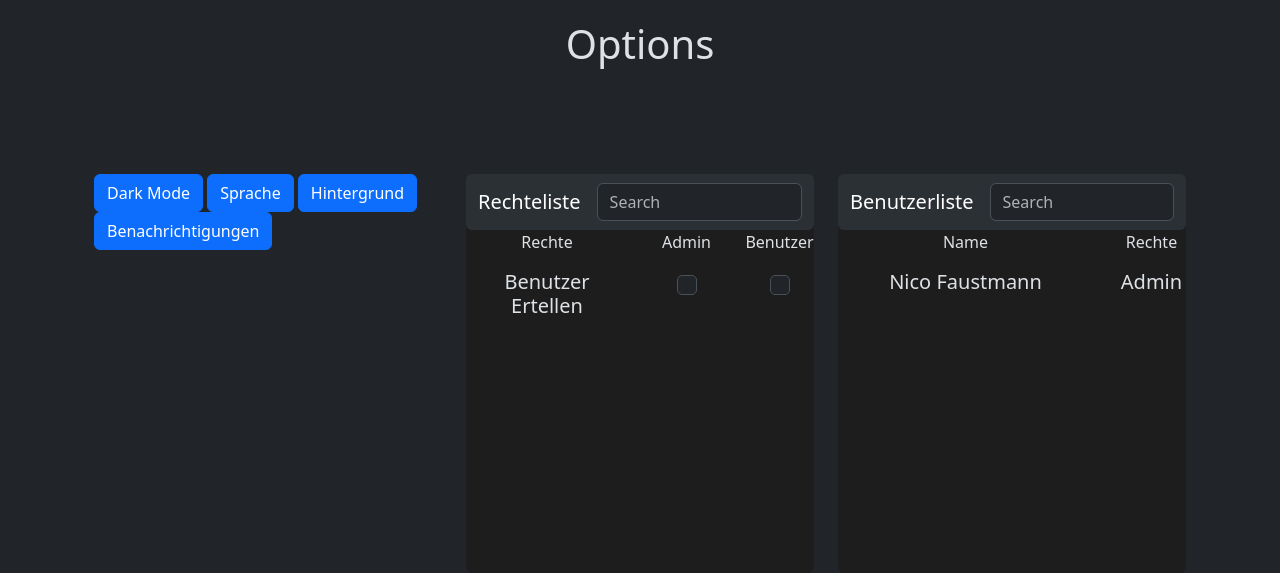
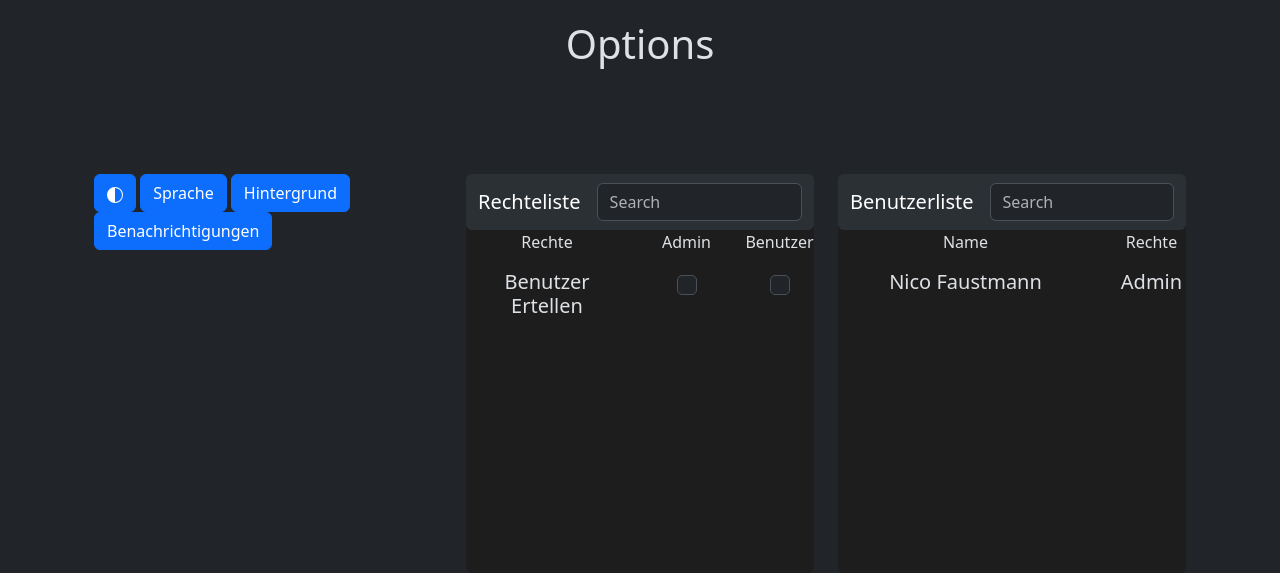
Before and after one commit to febe3d/C.I.S., a Flask app: template templates/options.html in a window 1280 px wide. Shown: the part 72-645 px from the top of the page. Run offline with Flask 3, Linux system fonts and the light colour scheme; the template is opened without the code that fills it, so the values that code supplies are empty.

Commit message:
Dark Mode Icon

```diff
--- a/templates/options.html
+++ b/templates/options.html
@@ -8,7 +8,9 @@
     </h1><div class="container px-4 py-5" id="featured-3">
       <div class="row g-4 py-5 row-cols-1 row-cols-lg-3">
         <div class="feature col gap-5">
-          <button class="btn btn-primary" type="useradd">Dark Mode</button>
+          <button class="btn btn-primary" type="useradd"><svg xmlns="http://www.w3.org/2000/svg" width="16" height="16" fill="currentColor" class="bi bi-circle-half" viewBox="0 0 16 16">
+  <path d="M8 15A7 7 0 1 0 8 1zm0 1A8 8 0 1 1 8 0a8 8 0 0 1 0 16"/>
+</svg></button>
           <button class="btn btn-primary" type="useradd">Sprache</button>
           <button class="btn btn-primary" type="useradd">Hintergrund</button>
           <button class="btn btn-primary" type="useradd">Benachrichtigungen</button>
```
